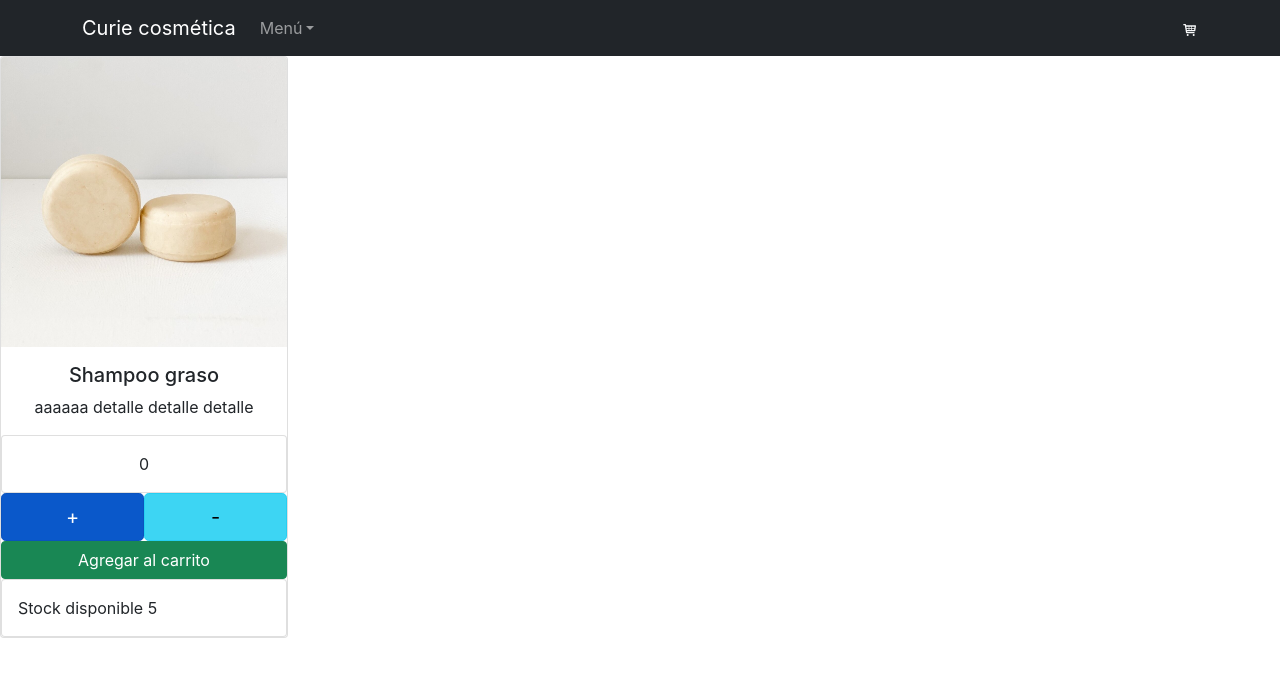
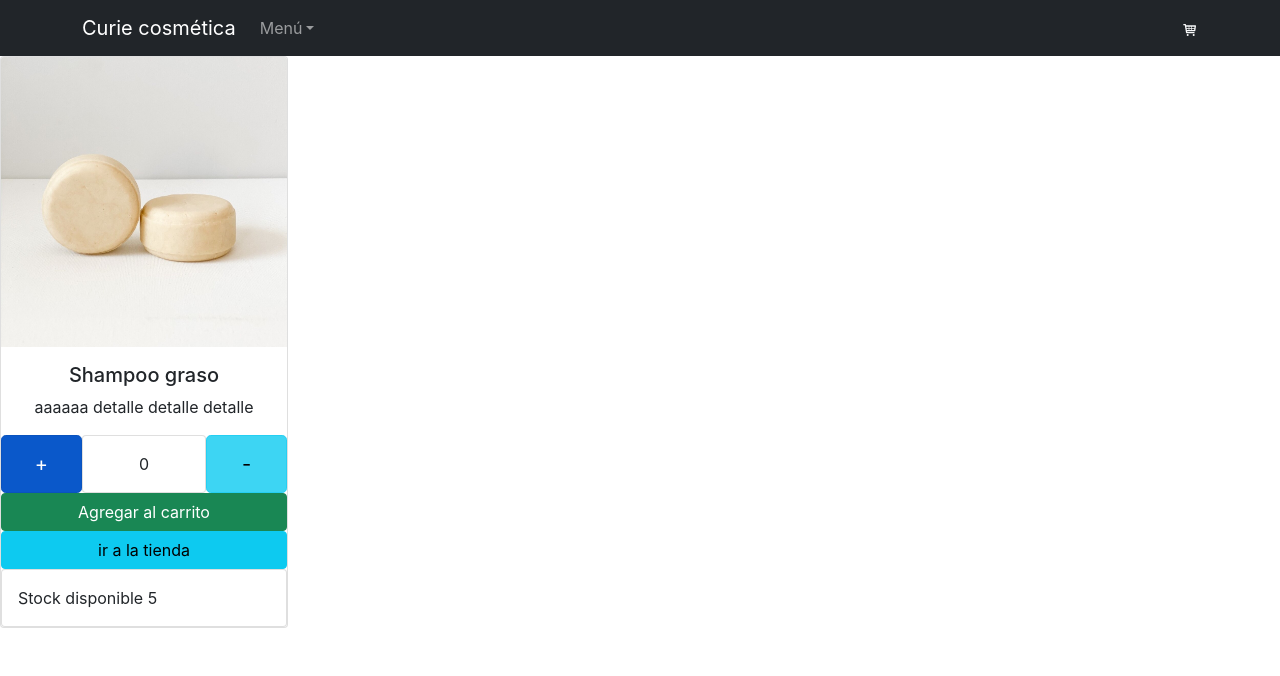
Before and after one commit to franco-pajello/tiendaShampooSolido, a React (Vite) app: page /detalle/0 in a window 1280 px wide. Shown: the top 676 px of the page. Built offline with nearby package versions, Linux system fonts and the light colour scheme.

Commit message:
btn volver a la tienda en carta detalle

```diff
--- a/src/conponentes/CantidadItem/CantidadIrem.jsx
+++ b/src/conponentes/CantidadItem/CantidadIrem.jsx
@@ -4,7 +4,7 @@ const CantidadIrem = ({ cantidad = "Cantidad" }) => {
 
   return (
     <>
-      <Card className="w-100">
+      <Card className="w-100 d-inline-flex">
         <Card.Body>{cantidad}</Card.Body>
       </Card>
     </>
--- a/src/conponentes/ItemDetail/ItemDetail.jsx
+++ b/src/conponentes/ItemDetail/ItemDetail.jsx
@@ -40,6 +40,7 @@ const ItemDetail = ({ producto, Cargando }) => {
         {AgregarCarrito === true ?
 
           <ItemCount stock={5} inicial={0} OnAdd={OnAdd} />
+
           :
           <>
             <Link to="/carrito">
--- a/src/contenedores/itemCount/ItemCount.jsx
+++ b/src/contenedores/itemCount/ItemCount.jsx
@@ -1,5 +1,6 @@
 import { useState } from "react"
 import Button from "react-bootstrap/Button"
+import { Link } from "react-router-dom"
 import CantidadIrem from "../../conponentes/CantidadItem/CantidadIrem"
 import StockDisponible from "../../conponentes/StockDisponible/StockDisponible"
 
@@ -7,6 +8,10 @@ const ItemCount = ({ stock = "stok", inicial = "inicial", OnAdd = "onAdd" }) =>
 
   const [cantidad, cantidadTotal] = useState(inicial)
   const [stockTotal, stockDisponible] = useState(stock)
+
+
+
+
 
   function restarCantidad() {
     if (cantidad > inicial) {
@@ -37,18 +42,21 @@ const ItemCount = ({ stock = "stok", inicial = "inicial", OnAdd = "onAdd" }) =>
 
     <div className="w-100 ">
 
-      <CantidadIrem cantidad={cantidad} />
-      <div className="w-100">
-        <Button variant="primary" size="lg" active className="w-50" onClick={sumarCantidad} >
+
+      <div className="w-100 d-flex">
+        <Button variant="primary" size="lg" active className="w-50 " onClick={sumarCantidad} >
           +
         </Button>
-        <Button variant="info" size="lg" active className="w-50" onClick={restarCantidad}  >
+        <CantidadIrem  cantidad={cantidad} />
+        <Button variant="info" size="lg" active className="w-50 " onClick={restarCantidad}  >
           -
         </Button>
+      </div>
         <Button variant="success" className="w-100" onClick={cantidad === 0 ? ()=>elijaUnaCantidad() : () => OnAdd(cantidad, false)}>Agregar al carrito</Button>
-
+        <Link to="/"><Button variant="info" className="w-100">
+              ir a la tienda</Button>
+            </Link>
         <StockDisponible totalStock={stockTotal} />
-      </div>
 
     </div>
 
```
